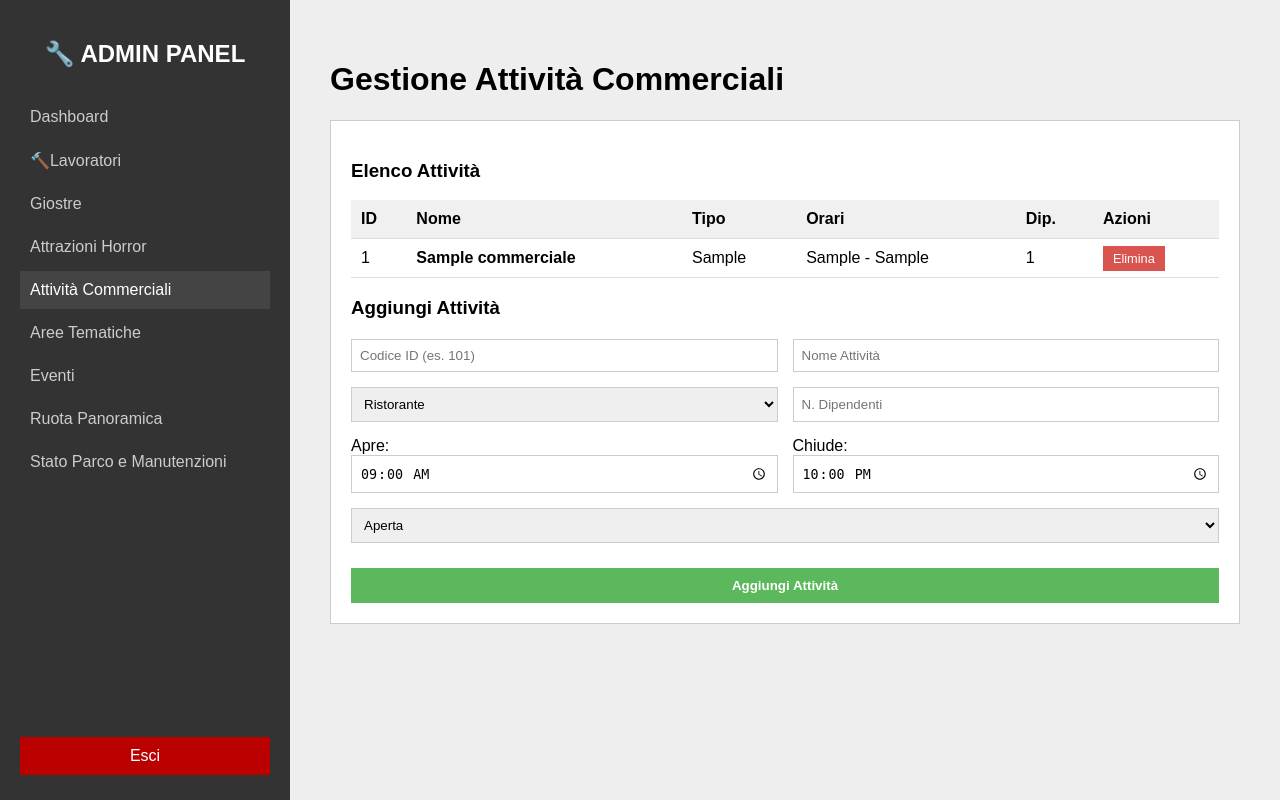
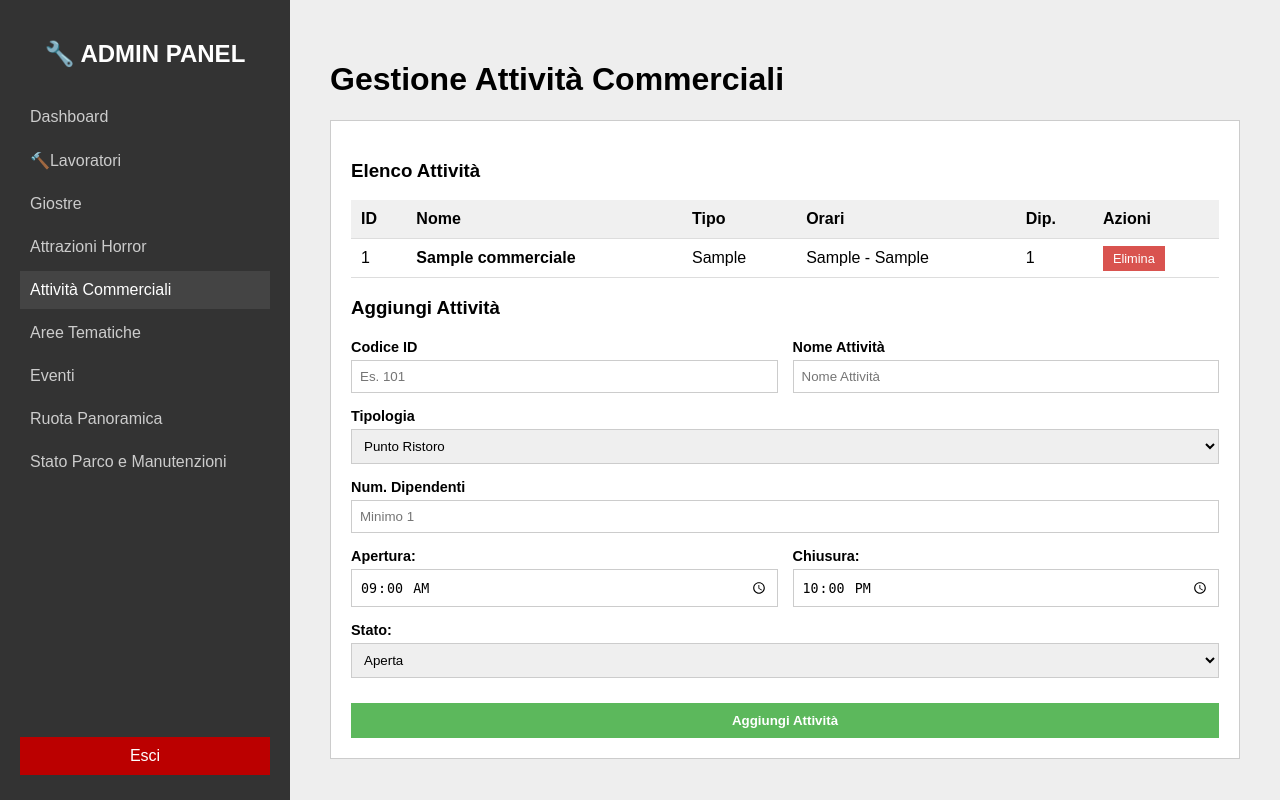
Before and after one commit to RiccardoCornacchia/progettoDB, a PHP site: page /admin_attivita.php in a window 1280 px wide. Run offline with PHP 8.4, Linux system fonts and the light colour scheme; the visitor is signed in with stand-in values (Sample User, id 1); tables that the repository leaves empty hold one stand-in row (values such as "Sample post").

Commit message:
implementeed controls and fixed selection span

```diff
--- a/src/admin_attivita.php
+++ b/src/admin_attivita.php
@@ -1,26 +1,73 @@
 <?php
 require 'config/config.php';
 
-if (!isset($_SESSION['ruolo']) || $_SESSION['ruolo'] !== 'admin') { header("Location: login.php"); exit; }
+if (!isset($_SESSION['ruolo']) || $_SESSION['ruolo'] !== 'admin') {
+    header("Location: login.php");
+    exit;
+}
 
-$messaggio = ""; $errore = "";
+$messaggio = "";
+$errore = "";
+$lista_attivita = $dbh->getAttivitaCommerciali();
 
 if (isset($_GET['action']) && $_GET['action'] == 'delete_attivita' && isset($_GET['id'])) {
     try {
         $dbh->deleteAttivitaCommerciale($_GET['id']);
         $messaggio = "Attività eliminata!";
-    } catch (Exception $e) { $errore = "Impossibile eliminare."; }
+        // Aggiorno la lista
+        $lista_attivita = $dbh->getAttivitaCommerciali();
+    } catch (Exception $e) {
+        $errore = "Impossibile eliminare l'attività.";
+    }
 }
 
 if ($_SERVER["REQUEST_METHOD"] == "POST" && isset($_POST['form_attivita'])) {
-    $res = $dbh->insertAttivitaCommerciale(
-        $_POST['codice'], $_POST['nome'], $_POST['apertura'],
-        $_POST['chiusura'], $_POST['disponibilita'], $_POST['dipendenti'], $_POST['tipo']
-    );
-    if ($res) $messaggio = "Nuova attività aggiunta!"; else $errore = "Errore inserimento (ID duplicato?).";
+
+    $codice_ins = $_POST['codice'];
+    $nome_ins = $_POST['nome'];
+    $dipendenti = $_POST['dipendenti'];
+    $apertura = $_POST['apertura'];
+    $chiusura = $_POST['chiusura'];
+
+    $duplicato_id = false;
+    $duplicato_nome = false;
+
+    foreach ($lista_attivita as $ac) {
+        if ($ac['codiceAttivita'] == $codice_ins) {
+            $duplicato_id = true;
+        }
+        if (strcasecmp($ac['nomeAttivita'], $nome_ins) == 0) {
+            $duplicato_nome = true;
+        }
     }
 
+    if ($duplicato_id) {
+        $errore = "Errore: Esiste già un'attività con il Codice ID '$codice_ins'.";
+    } elseif ($duplicato_nome) {
+        $errore = "Errore: Esiste già un'attività con il Nome '$nome_ins'.";
+    } elseif ($dipendenti < 1) {
+        $errore = "Errore: Il numero di dipendenti deve essere almeno 1.";
+    } else {
+        $ts_apertura = strtotime($apertura);
+        $ts_chiusura = strtotime($chiusura);
+
+        if ($ts_chiusura < ($ts_apertura + 7200)) {
+            $errore = "Errore: L'orario di chiusura deve essere almeno 2 ore dopo l'apertura.";
+        } else {
+            $res = $dbh->insertAttivitaCommerciale(
+                $codice_ins, $nome_ins, $apertura,
+                $chiusura, $_POST['disponibilita'], $dipendenti, $_POST['tipo']
+            );
+
+            if ($res) {
+                $messaggio = "Nuova attività aggiunta correttamente!";
                 $lista_attivita = $dbh->getAttivitaCommerciali();
+            } else {
+                $errore = "Errore generico durante l'inserimento nel DB.";
+            }
+        }
+    }
+}
 ?>
 
 <!DOCTYPE html>
@@ -46,6 +93,7 @@ $lista_attivita = $dbh->getAttivitaCommerciali();
         .btn-add { grid-column: span 2; background: #5cb85c; color: white; padding: 10px; border: none; cursor: pointer; font-weight: bold; margin-top: 10px; }
         .msg-success { background: #dff0d8; color: #3c763d; padding: 15px; margin-bottom: 20px; border: 1px solid #d6e9c6; }
         .msg-error { background: #f2dede; color: #a94442; padding: 15px; margin-bottom: 20px; border: 1px solid #ebccd1; }
+        label { font-weight: bold; font-size: 0.9rem; margin-bottom: 5px; display: block; }
 </style>
 </head>
 <body>
@@ -82,21 +130,47 @@ $lista_attivita = $dbh->getAttivitaCommerciali();
             <form method="post">
                 <input type="hidden" name="form_attivita" value="1">
                 <div class="form-grid">
-                    <input type="number" name="codice" placeholder="Codice ID (es. 101)" required>
+                    <div>
+                        <label>Codice ID</label>
+                        <input type="number" name="codice" placeholder="Es. 101" required>
+                    </div>
+                    <div>
+                        <label>Nome Attività</label>
                         <input type="text" name="nome" placeholder="Nome Attività" required>
+                    </div>
+
+                    <div style="grid-column: span 2;">
+                        <label>Tipologia</label>
                         <select name="tipo">
-                        <option value="Ristorante">Ristorante</option>
-                        <option value="Negozio">Negozio Souvenir</option>
+                            <option value="Punto Ristoro">Punto Ristoro</option>
+                            <option value="NegozioSouvenir">Negozio Souvenir</option>
                             <option value="NegozioFoto">Negozio Foto</option>
-                        <option value="Bar">Bar/Chiosco</option>
+                            <option value="Sala Giochi">Sala Giochi</option>
                         </select>
-                    <input type="number" name="dipendenti" placeholder="N. Dipendenti" required>
-                    <div style="grid-column: span 1;"><label>Apre:</label><input type="time" name="apertura" value="09:00" required></div>
-                    <div style="grid-column: span 1;"><label>Chiude:</label><input type="time" name="chiusura" value="22:00" required></div>
-                    <select name="disponibilita" style="grid-column: span 2;">
-                        <option value="Aperta">Aperta</option>
-                        <option value="Chiusa">Chiusa</option>
+                    </div>
+
+                    <div style="grid-column: span 2;">
+                        <label>Num. Dipendenti</label>
+                        <input type="number" name="dipendenti" placeholder="Minimo 1" min="1" required>
+                    </div>
+
+                    <div>
+                        <label>Apertura:</label>
+                        <input type="time" name="apertura" value="09:00" required>
+                    </div>
+                    <div>
+                        <label>Chiusura:</label>
+                        <input type="time" name="chiusura" value="22:00" required>
+                    </div>
+
+                    <div style="grid-column: span 2;">
+                        <label>Stato:</label>
+                        <select name="disponibilita">
+                            <option value="1">Aperta</option>
+                            <option value="0">Chiusa</option>
                         </select>
+                    </div>
+
                     <button type="submit" class="btn-add">Aggiungi Attività</button>
                 </div>
             </form>
```
Lines whose indentation alone changed are shown as unchanged.
